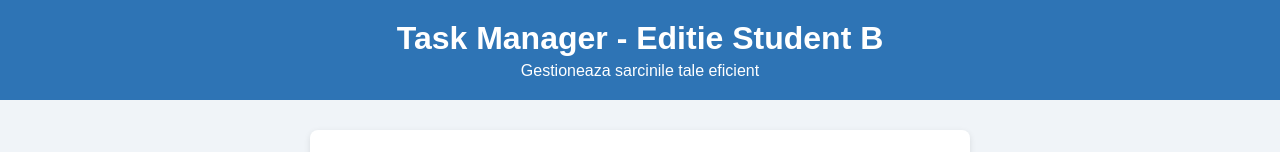
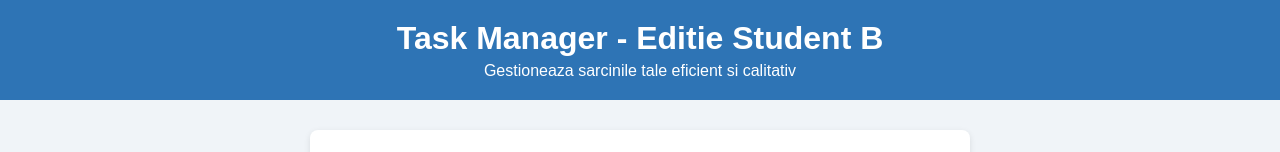
Before and after one commit to iulian999/TaskApp-Lab3, a plain HTML site: page index.html in a window 1280 px wide. Shown: the top 152 px of the page. Drawn offline with Linux system fonts and the light colour scheme.

Commit message:
last commit facut

```diff
--- a/index.html
+++ b/index.html
@@ -10,7 +10,7 @@
 
   <header>
 <h1>Task Manager - Editie Student B</h1>
-    <p>Gestioneaza sarcinile tale eficient</p>
+    <p>Gestioneaza sarcinile tale eficient si calitativ</p>
   </header>
 
   <main>
```
